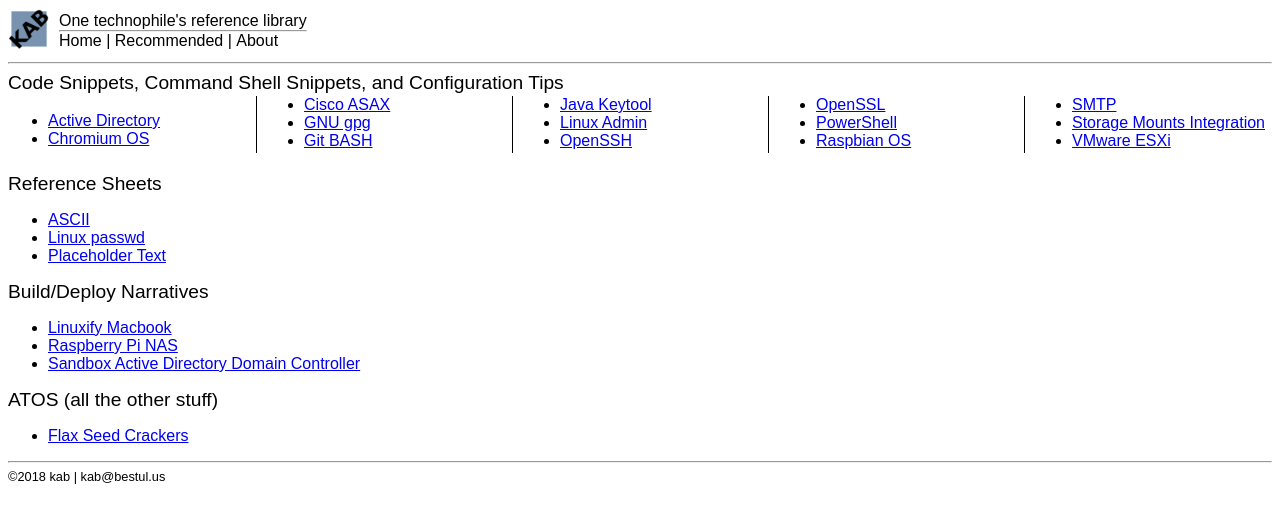
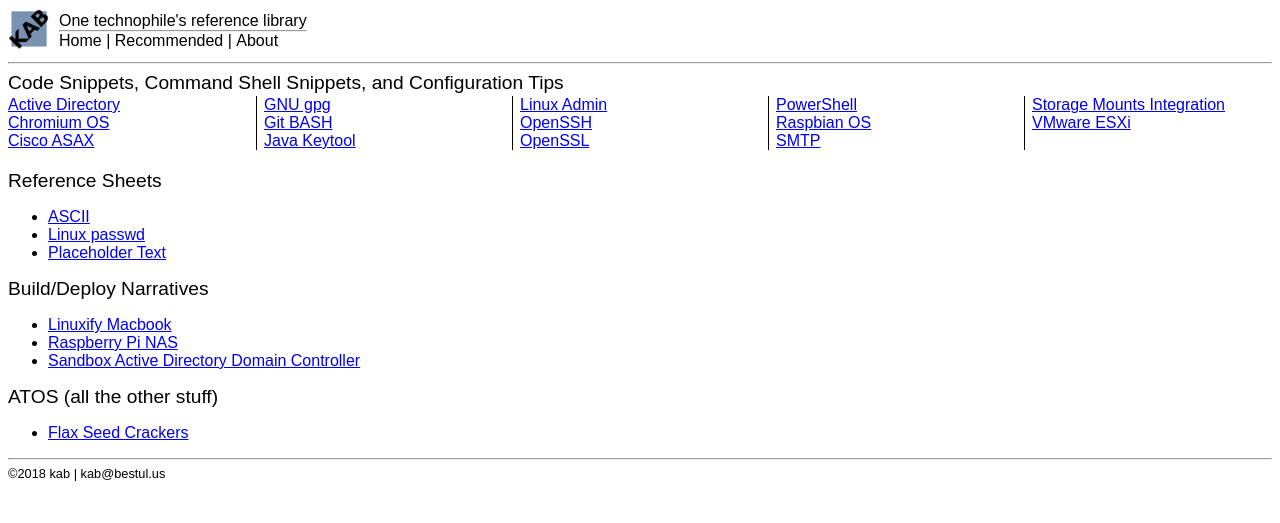
Before and after one commit to kabtech/kab, a Jekyll site: the page built from index.md, in a window 1280 px wide. Shown: the top 523 px of the page. Built offline with Jekyll 4.4.1, drawn with Linux system fonts in a browser that asks for light colours; comment, search, counter and statistics services are not loaded.

Commit message:
Update main.html

```diff
--- a/_layouts/main.html
+++ b/_layouts/main.html
@@ -48,16 +48,12 @@
 <div id="ccc">
   <p class="sectionHeader">Code Snippets, Command Shell Snippets, and Configuration Tips</p>
   <div class="dynColumns">
-    <ul>
-      {% assign items = site.pages | sort: 'title' %}
-      {% for p in items %}
-        {% if p.group == "ccc" %}
-        <li>
-          <a href="{{ p.url }}">{{ p.title }}</a>
-        </li>
-        {% endif %}
-      {% endfor %}
-    </ul>
+    {% assign items = site.pages | sort: 'title' %}
+    {% for p in items %}
+      {% if p.group == "ccc" %}
+        <div><a href="{{ p.url }}">{{ p.title }}</a></div>
+      {% endif %}
+    {% endfor %}
   </div>
   <br/>
 </div>
```
